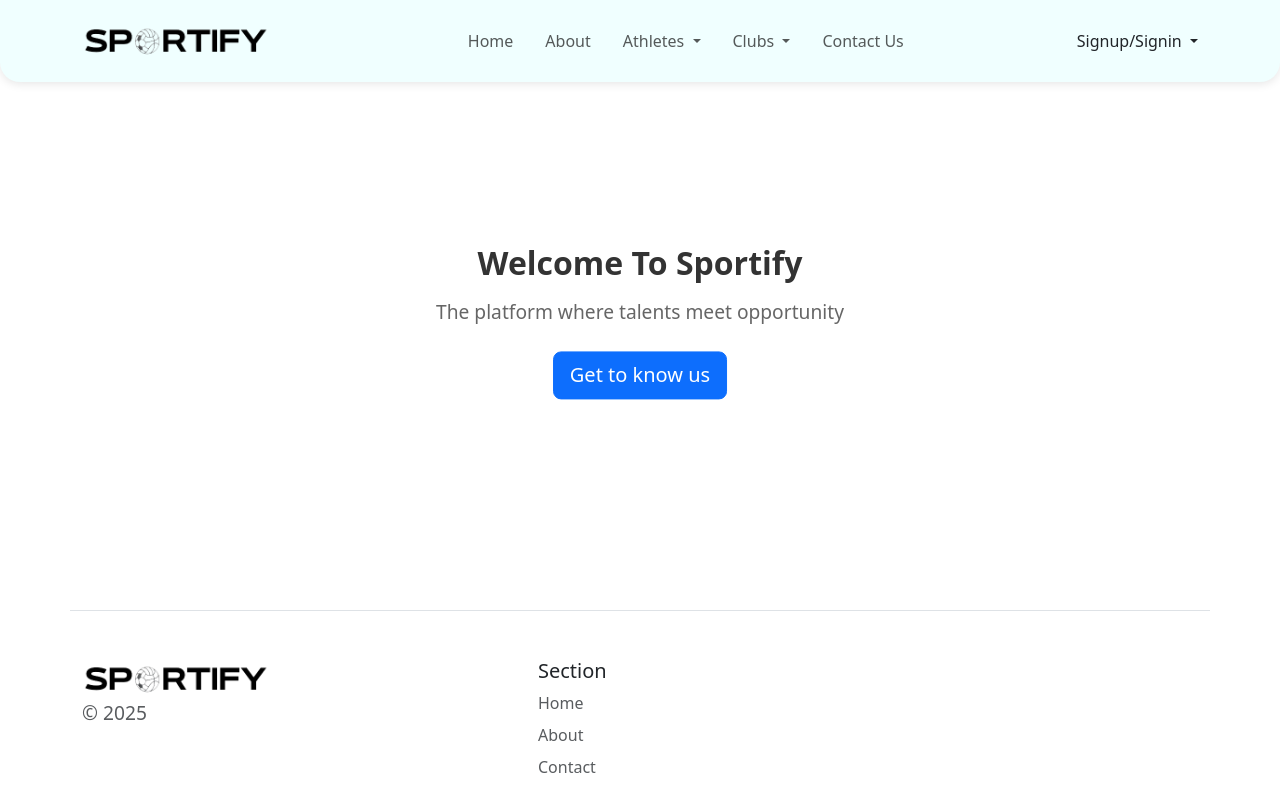
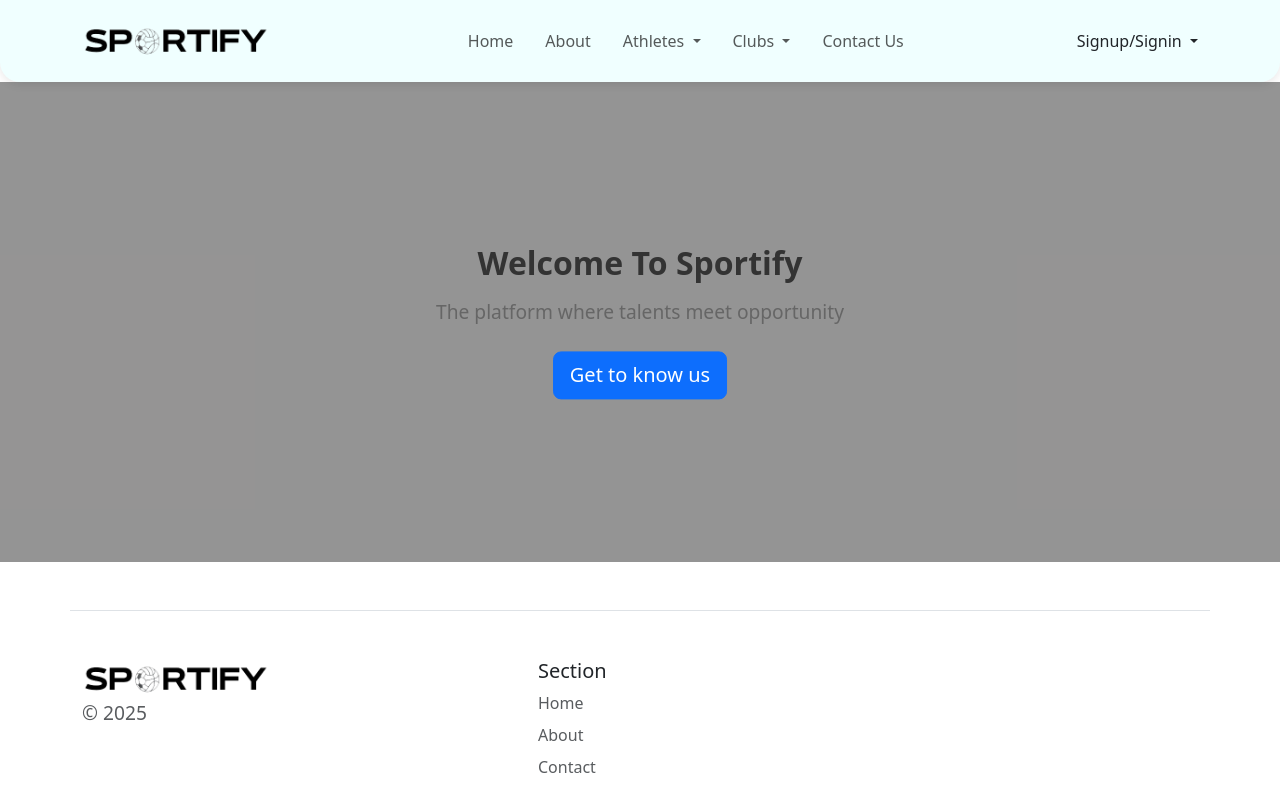
Before and after one commit to Elaf-Abdulrhman/FinalProject, a Django app: template Sportify/main/templates/main/main_page.html in a window 1280 px wide. Shown: the top 802 px of the page. Run offline with Django 5.2, Linux system fonts and the light colour scheme; the template is opened without the code that fills it, so the values that code supplies are empty; some web fonts are replaced.

Commit message:
added background-overlay in home page (when images added later it will have ovelay on it

```diff
--- a/Sportify/main/templates/main/main_page.html
+++ b/Sportify/main/templates/main/main_page.html
@@ -44,6 +44,7 @@ p {
 }
 </style>
 <div class="background-section">
+  <div class="background-overlay">
   <div class="position-relative w-100" style="height: 60vh; overflow: hidden;">
 
     <div class="position-absolute text-white text-center"
@@ -53,5 +54,8 @@ p {
       <a href="{% url 'main:about_page_view' %}" class="btn btn-primary btn-lg">Get to know us</a>
     </div>
   </div>
+
+
+</div>
 </div>
 {% endblock %}
```
Also changed, not shown: Sportify/static/images/favicon.jpg (added).
